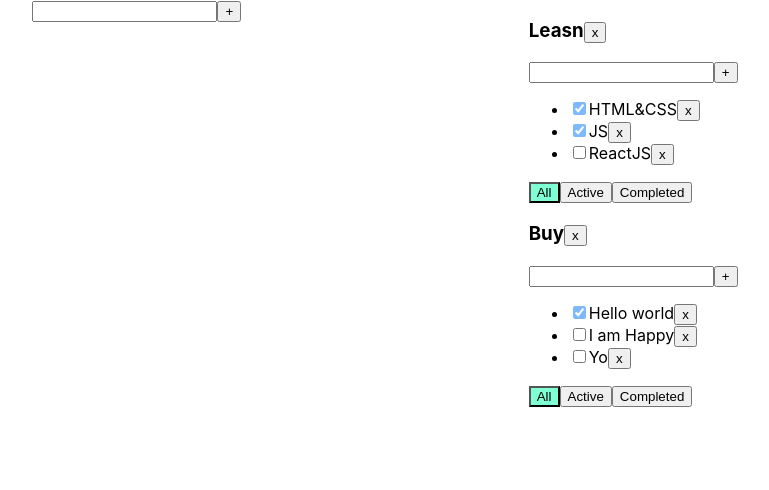
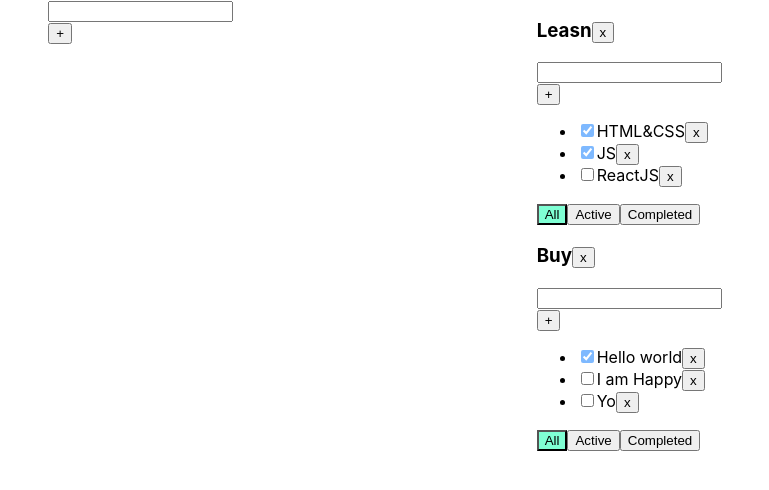
Before and after one commit to YACHNIKMIKHAIL/SamuraiTodolist, a React (Create React App) app: page / in a window 1280 px wide. Shown: the top 490 px of the page, without its empty margins (255-1024 px from the left). Built offline with nearby package versions, Linux system fonts and the light colour scheme.

Commit message:
V otrыv commit

```diff
--- a/src/App.tsx
+++ b/src/App.tsx
@@ -68,7 +68,7 @@ function App() {
 
     return (
         <AppCase>
-            <AddForm callback={addTodolist}/>
+            <AddForm callback={addTodolist} title={''}/>
 
            <TodolistsMap todolists={todolists}
                          changeTodolistTitle={changeTodolistTitle}
--- a/src/Components/AddForm.tsx
+++ b/src/Components/AddForm.tsx
@@ -1,9 +1,13 @@
 import React, {ChangeEvent, useState} from 'react';
+import Input from "./Input";
+import Button from "./Button";
 
 type AddFormType = {
     callback: (title: string) => void
+    title: string
 }
 const AddForm = (props: AddFormType) => {
+
     const [title, setTitle] = useState<string>('')
     const [error, setError] = useState<boolean>(false)
 
@@ -28,12 +32,12 @@ const AddForm = (props: AddFormType) => {
 
     return (
         <div>
-            <input className={error ? 'error' : ''}
-                   value={title}
-                   onChange={onChangeInput}
-                   onKeyPress={onKeyEnter}/>
-            <button onClick={addTask}>+</button>
-            {error ? <div className={'error-message'}>Нету тайтла!</div> : ''}
+            <Input callback={addTask}
+                   title={title}
+                   onChangeInput={onChangeInput}
+                   onKeyEnter={onKeyEnter}
+                   error={error}/>
+            <Button callback={addTask} name={'+'}/>
         </div>
     );
 };
--- /dev/null
+++ b/src/Components/Button.tsx
@@ -0,0 +1,16 @@
+import React from 'react';
+
+type ButtonPropsType={
+    callback:()=>void
+    name:string
+}
+const Button = (props:ButtonPropsType) => {
+    const onClick=()=>props.callback()
+    return (
+        <div>
+            <button onClick={onClick}>{props.name}</button>
+        </div>
+    );
+};
+
+export default Button;
--- /dev/null
+++ b/src/Components/Input.tsx
@@ -0,0 +1,29 @@
+import React, {ChangeEvent, useState} from 'react';
+
+type InputPropsType = {
+    callback: (newTitle: string) => void
+    title: string
+    onChangeInput: (e: ChangeEvent<HTMLInputElement>) => void
+    onKeyEnter: (e: React.KeyboardEvent<HTMLInputElement>) => void
+    error: boolean
+}
+const Input = (props: InputPropsType) => {
+    const onChangeInput = (e:ChangeEvent<HTMLInputElement>) => {
+      props.onChangeInput(e)
+    }
+    const onKeyEnter = (e:React.KeyboardEvent<HTMLInputElement>) => {
+      props.onKeyEnter(e)
+    }
+
+    return (
+        <div>
+            <input className={props.error ? 'error' : ''}
+                   value={props.title}
+                   onChange={onChangeInput}
+                   onKeyPress={onKeyEnter}/>
+            {props.error ? <div className={'error-message'}>Нету тайтла!</div> : ''}
+        </div>
+    );
+};
+
+export default Input;
--- a/src/Todolist.tsx
+++ b/src/Todolist.tsx
@@ -47,7 +47,7 @@ export function Todolist(props: TodolistPropsType) {
         </h3>
 
         <div>
-            <AddForm callback={addTask}/>
+            <AddForm callback={addTask} title={props.title}/>
         </div>
         <ul>
             <TasksMap tasks={props.tasks}
```
